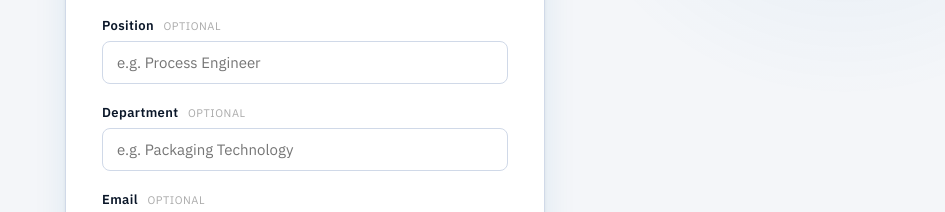
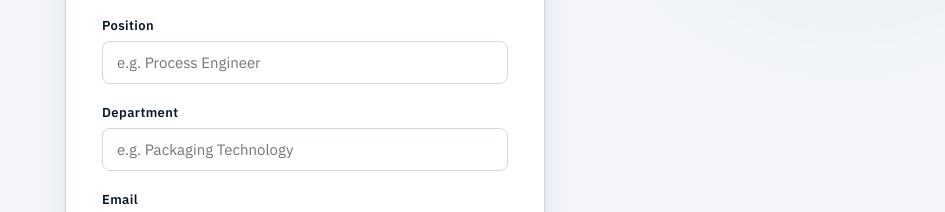
Before and after one commit to enrengineering/TWTDAttendees, a plain HTML site: page index.html in a window 1280 px wide. Shown: the part 298-510 px from the top of the page, without its empty margins (335-1280 px from the left). Drawn offline with Linux system fonts and the light colour scheme.

Commit message:
Update index.html remove optional

```diff
--- a/index.html
+++ b/index.html
@@ -40,15 +40,15 @@
       <input type="text" id="name" placeholder="e.g. John Smith" />
     </div>
     <div class="field">
-      <label>Position <span class="optional">Optional</span></label>
+      <label>Position</label>
       <input type="text" id="position" placeholder="e.g. Process Engineer" />
     </div>
     <div class="field">
-      <label>Department <span class="optional">Optional</span></label>
+      <label>Department</label>
       <input type="text" id="dept" placeholder="e.g. Packaging Technology" />
     </div>
     <div class="field">
-      <label>Email <span class="optional">Optional</span></label>
+      <label>Email</label>
       <input type="email" id="email" placeholder="name@company.com" />
     </div>
     <button class="btn" id="submit-btn" onclick="submitForm()">Submit</button>
```
